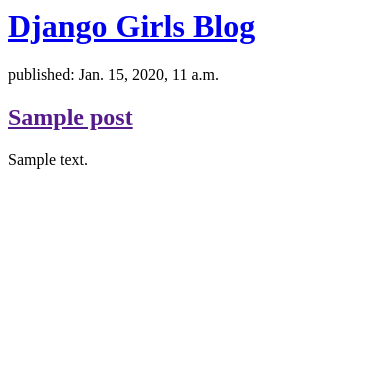
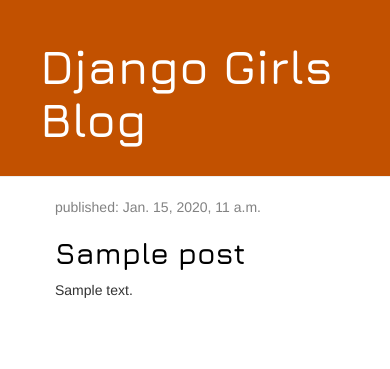
Before and after one commit to anthonybartczak/azure-project, a Django app: page / in a window 390 px wide. Shown: the top 369 px of the page. Run offline with Django 3.2, Linux system fonts and the light colour scheme; tables that the repository leaves empty hold one stand-in row (values such as "Sample post"); some libraries are stand-ins or nearby versions.

Commit message:
CSS styling added

```diff
--- /dev/null
+++ b/blog/static/css/blog.css
@@ -0,0 +1,46 @@
+.page-header {
+    background-color: #C25100;
+    margin-top: 0;
+    padding: 20px 20px 20px 40px;
+}
+
+.page-header h1, .page-header h1 a, .page-header h1 a:visited, .page-header h1 a:active {
+    color: #ffffff;
+    font-size: 36pt;
+    text-decoration: none;
+}
+
+.content {
+    margin-left: 40px;
+}
+
+h1, h2, h3, h4 {
+    font-family: 'Jura';
+}
+
+.date {
+    color: #828282;
+}
+
+.save {
+    float: right;
+}
+
+.post-form textarea, .post-form input {
+    width: 100%;
+}
+
+.top-menu, .top-menu:hover, .top-menu:visited {
+    color: #ffffff;
+    float: right;
+    font-size: 26pt;
+    margin-right: 20px;
+}
+
+.post {
+    margin-bottom: 70px;
+}
+
+.post h2 a, .post h1 a:visited {
+    color: #000000;
+}
--- /dev/null
+++ b/blog/templates/blog/base.html
@@ -0,0 +1,23 @@
+{% load static %}
+<html>
+    <head>
+        <link rel="stylesheet" href="//maxcdn.bootstrapcdn.com/bootstrap/3.2.0/css/bootstrap.min.css">
+        <link rel="stylesheet" href="//maxcdn.bootstrapcdn.com/bootstrap/3.2.0/css/bootstrap-theme.min.css">
+        <link rel="stylesheet" href="{% static 'css/blog.css' %}">
+        <link href="https://fonts.googleapis.com/css2?family=Jura:wght@600&display=swap" rel="stylesheet">
+        <title>Canadian's blog</title>
+    </head>
+    <body>
+        <div class="page-header">
+            <h1><a href="/">Django Girls Blog</a></h1>
+        </div>
+        <div class="content container">
+            <div class="row">
+                <div class="col-md-8">
+                {% block content %}
+                {% endblock %}
+                </div>
+            </div>
+        </div>
+    </body>
+</html>
--- a/blog/templates/blog/post_list.html
+++ b/blog/templates/blog/post_list.html
@@ -1,18 +1,13 @@
-<html>
-    <head>
-        <title>Canadian's blog</title>
-    </head>
-    <body>
-        <div>
-            <h1><a href="/">Django Girls Blog</a></h1>
+{% extends 'blog/base.html' %}
+
+{% block content %}
+    {% for post in posts %}
+        <div class="post">
+            <div class="date">
+                <p>published: {{ post.published_date }}</p>
+            </div>
+            <h2><a href="">{{ post.title }}</a></h2>
+            <p>{{ post.text|linebreaksbr }}</p>
         </div>
-
-        {% for post in posts %}
-            <div>
-                <p>published: {{ post.published_date }}</p>
-                <h2><a href="">{{ post.title }}</a></h2>
-                <p>{{ post.text|linebreaksbr }}</p>
-            </div>
-        {% endfor %}
-    </body>
-</html>
+    {% endfor %}
+{% endblock %}
```
